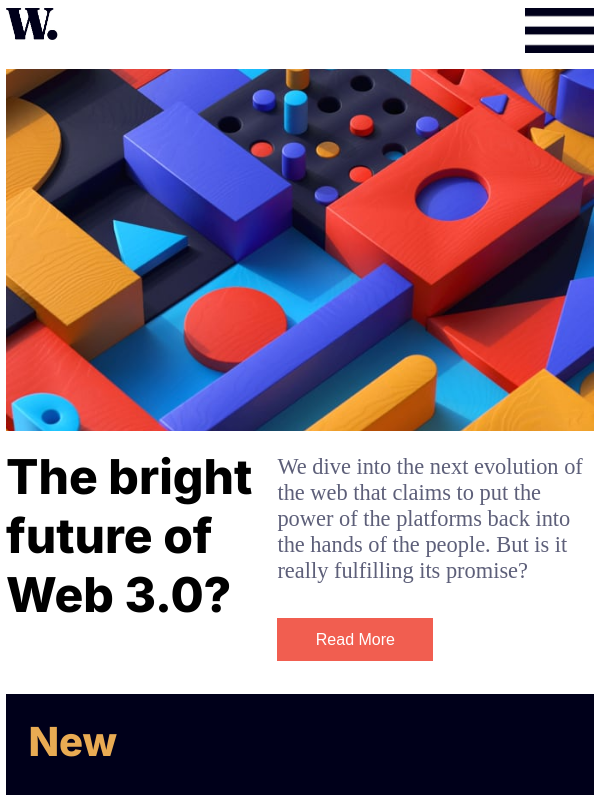
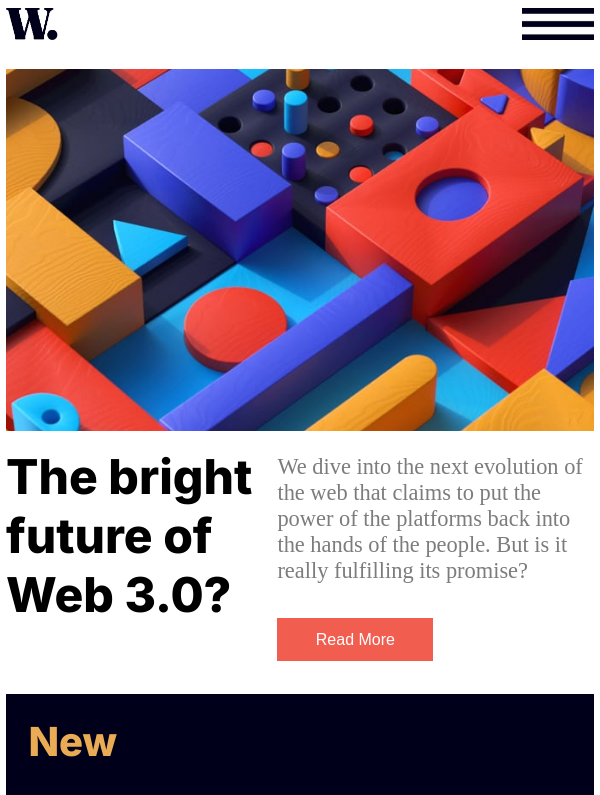
Before and after one commit to NitinCodes78/Second_Web_Page, a plain HTML site: page index.html in a window 600 px wide. Shown: the top 795 px of the page. Drawn offline with Linux system fonts and the light colour scheme.

Commit message:
solved the bug of changing menu icon width in responsiveness

```diff
--- a/index.html
+++ b/index.html
@@ -13,20 +13,24 @@
         padding: 0;
         /* box-sizing: border-box; */
     }
+
     .navbarLeft img {
         height: 2rem;
     }
+
     .navbar {
         grid-area: navbar;
         display: grid;
         grid-template-columns: 12fr 1fr 1fr 1fr 1fr 1fr;
     }
+
     .nav {
-        margin-left: 1rem;
-        color: hsl(236, 13%, 42%);
+        margin-left: 1.2rem;
+        color: hsl(240, 1%, 49%);
         font-size: 1.2rem;
     }
-    .container{
+
+    .container {
         padding: 7vh 10vw;
         display: grid;
         grid-template-columns: 1fr 1fr 1fr;
@@ -39,12 +43,14 @@
         height: 110vh;
         grid-gap: 1rem 1.4rem;
     }
+
     .l1 {
         grid-area: l1;
         background-image: url('image-web-3-desktop.jpg');
         background-size: cover;
         background-position: center;
     }
+
     .l2 {
         grid-area: l2;
         display: grid;
@@ -53,10 +59,12 @@
             'l21 l22down l22down'
         ;
     }
+
     .r12 {
         padding: 1.4rem 1.4rem;
         grid-area: r12;
     }
+
     .l21 {
         font-weight: bold;
         font-size: 3rem;
@@ -64,15 +72,18 @@
         padding-right: 1.5rem;
         font-family: 'inter';
     }
+
     .l22up {
         font-size: 1.4rem;
         margin-top: 0.4rem;
         grid-area: l22up;
-        color: hsl(236, 13%, 42%);
+        color: hsl(240, 1%, 49%);
     }
+
     .l22down {
         grid-area: l22down;
     }
+
     .l22down button {
         background-color: hsl(5, 85%, 63%);
         color: white;
@@ -80,13 +91,16 @@
         border: none;
         font-size: 1rem;
     }
+
     .r12 {
         color: hsl(36, 100%, 99%);
         background-color: hsl(240, 100%, 5%);
     }
+
     .font {
         font-family: 'inter';
     }
+
     .footer {
         display: grid;
         grid-template-columns: 1fr 2fr;
@@ -94,42 +108,52 @@
         grid-gap: 1rem;
         margin-top: 2rem;
     }
+
     #footer1 {
         grid-template-areas: 'footer1Img footer1Text';
     }
+
     .footer1Img {
         background-image: url('image-retro-pcs.jpg');
         background-size: cover;
         background-position: center;
         grid-area: footer1Img;
     }
+
     .footer1Text {
         grid-area: footer1Text;
     }
+
     #footer2 {
         grid-template-areas: 'footer2Img footer2Text';
     }
+
     .footer2Img {
         background-image: url('image-top-laptops.jpg');
         background-size: cover;
         background-position: center;
         grid-area: footer2Img;
     }
+
     .footer2Text {
         grid-area: footer2Text;
     }
+
     #footer3 {
         grid-template-areas: 'footer3Img footer3Text';
     }
+
     .footer3Img {
         background-image: url('image-gaming-growth.jpg');
         background-size: cover;
         background-position: center;
         grid-area: footer3Img;
     }
+
     .footer3Text {
         grid-area: footer3Text;
     }
+
     .toptext {
         font-weight: bold;
         font-size: 1.8rem;
@@ -171,7 +195,7 @@
         margin-bottom: 2rem;
     }
 
-    @media only screen and (min-width:280px) and (max-width:1200px){
+    @media only screen and (min-width:100px) and (max-width:1200px) {
         .container {
             grid-template-rows: 0.5fr 4fr 3.5fr 5.5fr 2.1fr 2.1fr 2.1fr;
             grid-template-columns: none;
@@ -183,28 +207,41 @@
                 '.'
                 '.';
             height: auto;
-            padding:1vh 1vw;
+            padding: 1vh 1vw;
         }
 
         .l1 {
             background-image: url('image-web-3-mobile.jpg');
         }
+
         @media only screen and (max-width:750px){
-        .nav{
-            display:none;
+            .navbar {
+             grid-area: navbar;
+             display: grid;
+             grid-template-columns: 1fr 1fr;
+             grid-template-areas: 'navbarLeft navbarRight';
         }
-        .navbarRight{
-            grid-column-end: 7;
-            grid-column-start:span 2;
-            background-image:url('icon-menu.jpg');
-            background-size: cover;
+            .nav{
+                display: none;
+            }
+            .navbarLeft{
+                grid-area:navbarLeft;
+            }
+            .navbarRight {
+                background-image: url('icon-menu.jpg');
+                background-size: cover;
+                grid-area:navbarRight;
+                width:4.5rem;
+                height: 2rem;
+                justify-self: flex-end;
+            }
         }
-    }
-     @media only screen and (min-width:520px){
-        .container{
-            grid-template-rows: 0.5fr 4fr 2.55fr 5.5fr 2.1fr 2.1fr 2.1fr;
+
+        @media only screen and (min-width:520px) {
+            .container {
+                grid-template-rows: 0.5fr 4fr 2.55fr 5.5fr 2.1fr 2.1fr 2.1fr;
+            }
         }
-     }
 </style>
 
 <body>
@@ -224,7 +261,8 @@
         <div class="l2">
             <div class="l21">The bright future of Web 3.0?</div>
             <div class="l22up">We dive into the next evolution of the web that claims to put the power of the platforms
-                back into the hands of the people. But is it really fulfilling its promise?</div>
+                back into the hands of the people. But is it really fulfilling its promise?
+            </div>
             <div class="l22down">
                 <button>Read More</button>
             </div>
```
